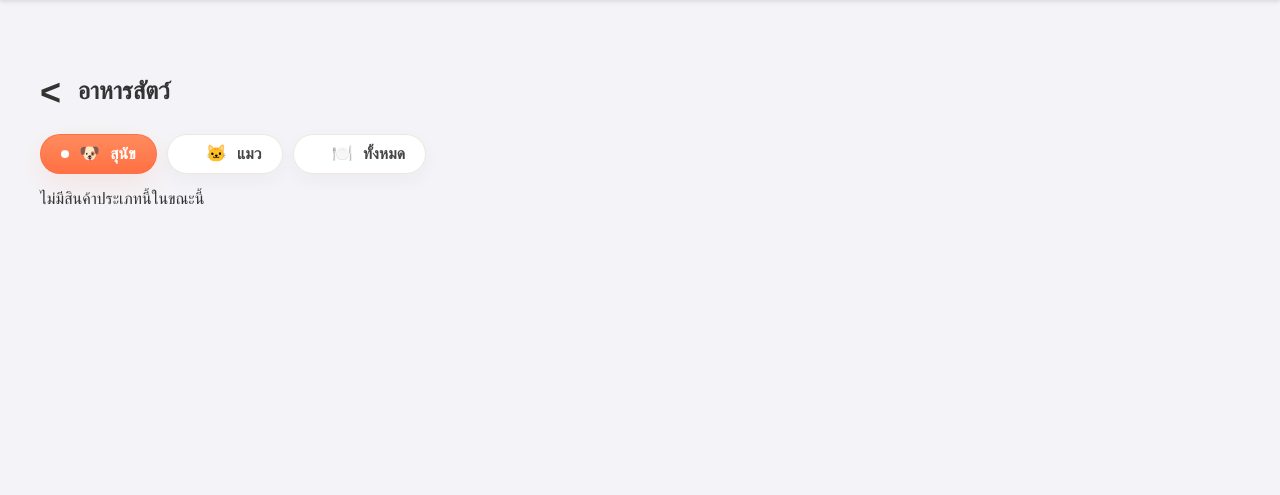
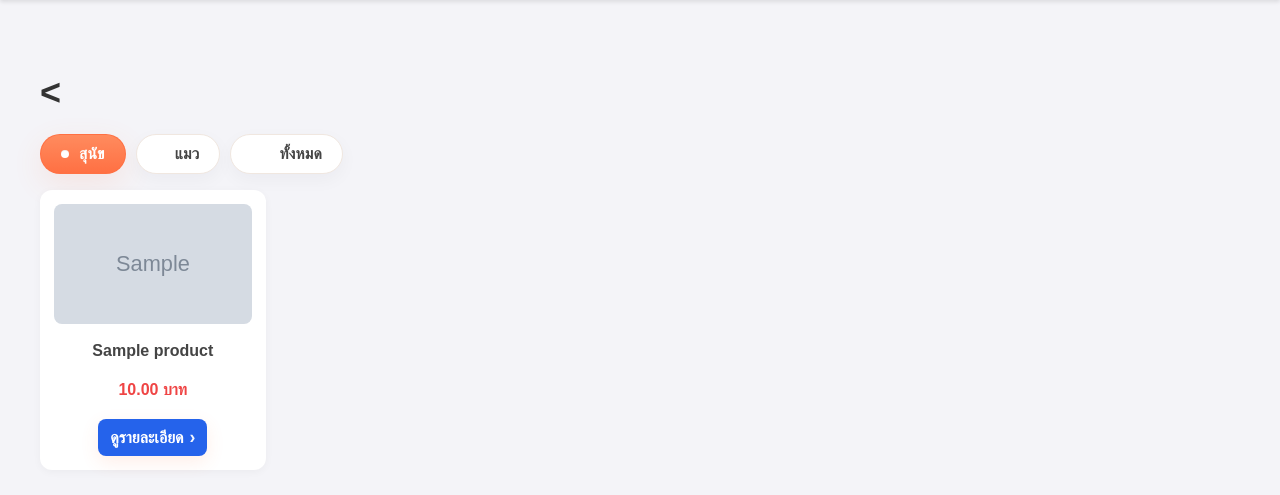
Before and after one commit to Pakaporn288/DSSI-68, a Django app: page /food-products/?type=dog in a window 1280 px wide. Shown: the part 66-561 px from the top of the page. Run offline with Django 5.2, Linux system fonts and the light colour scheme; tables that the repository leaves empty hold one stand-in row (values such as "Sample post"); grey boxes marked "Sample" are stand-in pictures.

Commit message:
เหลือเพิ่มร้านเพิ่มสินค้า

```diff
--- a/petjoy/templates/petjoy/food_products.html
+++ b/petjoy/templates/petjoy/food_products.html
@@ -6,38 +6,38 @@
 {% block content %}
 <h2 style="margin-top: 2rem;">
     <a href="#" onclick="window.history.back(); return false;" style="text-decoration:none; color:inherit; font-size:1.5em; vertical-align:middle; margin-right:10px;">&lt;</a>
-    อาหารสัตว์
 </h2>
 
 <div class="food-type-selector" style="margin-bottom:1rem;">
     <a class="type-button {% if selected_type == 'dog' %}active{% endif %}" href="?type=dog" role="button" aria-pressed="{% if selected_type == 'dog' %}true{% else %}false{% endif %}" title="อาหารสำหรับสุนัข">
-        <span class="btn-icon">🐶</span><span class="btn-label">สุนัข</span>
+        <span class="btn-label">สุนัข</span>
     </a>
     <a class="type-button {% if selected_type == 'cat' %}active{% endif %}" href="?type=cat" role="button" aria-pressed="{% if selected_type == 'cat' %}true{% else %}false{% endif %}" title="อาหารสำหรับแมว">
-        <span class="btn-icon">🐱</span><span class="btn-label">แมว</span>
+        <span class="btn-label">แมว</span>
     </a>
     <a class="type-button {% if not selected_type %}active{% endif %}" href="{% url 'petjoy:food-products' %}" role="button" aria-pressed="{% if not selected_type %}true{% else %}false{% endif %}" title="แสดงสินค้าทั้งหมด">
-        <span class="btn-icon">🍽️</span><span class="btn-label">ทั้งหมด</span>
+        <span class="btn-icon"></span><span class="btn-label">ทั้งหมด</span>
     </a>
 </div>
 
-<div class="products-grid">
-    {% for product in products %}
-        <div class="product-item">
-            <div class="product-image-placeholder">
-                {% if product.image %}
-                    <img src="{{ product.image.url }}" alt="{{ product.name }}" class="product-image">
-                {% else %}
-                    <img src="{% static 'images/food.png' %}" alt="อาหารสัตว์" class="product-image">
-                {% endif %}
-            </div>
-            <div class="product-name">{{ product.name }}</div>
-            <div class="product-price">{{ product.price }} บาท</div>
-            <a href="{% url 'petjoy:product-detail' product.pk %}" class="view-more-button">ดูรายละเอียด</a>
-        </div>
-    {% empty %}
-        <div>ไม่มีสินค้าประเภทนี้ในขณะนี้</div>
-    {% endfor %}
-</div>
+<style>
+    /* food selector pills */
+    .food-type-selector { display:flex; gap:10px; align-items:center; }
+    .type-button { display:inline-flex; align-items:center; gap:8px; padding:8px 14px; border-radius:999px; text-decoration:none; background:#f3f4f6; color:#111; font-weight:600; box-shadow: 0 1px 0 rgba(0,0,0,0.03); transition:transform .08s ease, background .12s ease; }
+    .type-button .btn-icon { font-size:1.1rem; }
+    .type-button.active { background: linear-gradient(90deg,#fb923c,#f97316); color: #fff; }
+    .type-button:focus { outline: 3px solid rgba(59,130,246,0.18); }
+    .type-button:active { transform: translateY(1px); }
+
+    .products-grid { display:grid; grid-template-columns: repeat(auto-fill,minmax(200px,1fr)); gap:18px; }
+    .product-item { background:#fff; padding:14px; border-radius:12px; box-shadow:0 2px 8px rgba(0,0,0,0.04); text-align:center; }
+    .product-image { width:100%; height:140px; object-fit:cover; border-radius:8px; }
+    .product-name { font-weight:600; margin-top:8px; }
+    .product-price { color:#ef4444; margin-top:6px; font-weight:600; }
+    .view-more-button { display:inline-block; margin-top:10px; padding:8px 12px; border-radius:8px; text-decoration:none; color:#fff; background: #2563eb; }
+    .view-more-button:hover { opacity:0.95; }
+</style>
+
+{% include 'petjoy/partials/food_products_grid.html' %}
 
 {% endblock %}
--- /dev/null
+++ b/petjoy/templates/petjoy/partials/food_products_grid.html
@@ -0,0 +1,20 @@
+{% load static %}
+{% comment %} Partial grid for AJAX updates. Expects 'products' in context. {% endcomment %}
+<div class="products-grid">
+    {% for product in products %}
+        <div class="product-item">
+            <div class="product-image-placeholder">
+                {% if product.image %}
+                    <img src="{{ product.image.url }}" alt="{{ product.name }}" class="product-image">
+                {% else %}
+                    <img src="{% static 'images/food.png' %}" alt="อาหารสัตว์" class="product-image">
+                {% endif %}
+            </div>
+            <div class="product-name">{{ product.name }}</div>
+            <div class="product-price">{{ product.price }} บาท</div>
+            <a href="{% url 'petjoy:product-detail' product.pk %}" class="view-more-button">ดูรายละเอียด</a>
+        </div>
+    {% empty %}
+        <div>ไม่มีสินค้าประเภทนี้ในขณะนี้</div>
+    {% endfor %}
+</div>
--- a/petjoy/templates/petjoy/products/product_form.html
+++ b/petjoy/templates/petjoy/products/product_form.html
@@ -61,11 +61,7 @@
             <!-- food-specific type selector (shown only when category is food) -->
             <div class="form-group" id="food-type-group" style="display:none;">
                 <label for="id_food_type">ประเภทสัตว์</label>
-                <select name="food_type" id="id_food_type">
-                    <option value="">-- เลือกประเภท --</option>
-                    <option value="dog">สุนัข</option>
-                    <option value="cat">แมว</option>
-                </select>
+                {{ form.food_type }}
             </div>
             <div class="form-group">
                 <label for="id_image">รูปภาพสินค้า</label>
--- a/petjoy/views.py
+++ b/petjoy/views.py
@@ -468,35 +468,44 @@ def dog_products_view(request):
 
 
 def food_products_view(request):
-    """Show food products. Accept optional ?type=dog|cat to filter by animal type.
-    The Category model should contain categories for 'food-dog' and 'food-cat' or
-    use a Category.name like 'food' with a sub-type stored in Product.features or
-    another field. We'll look up Category by convention: try 'food' + '-' + type
-    or fallback to category named 'food'.
-    """
-    typ = request.GET.get('type', '').strip().lower()
+    typ_raw = request.GET.get('type', '').strip()
+    typ = typ_raw.lower()
     products = Product.objects.none()
 
-    # Try direct category matches first
+
+    map_th = {'สุนัข': 'dog', 'หมา': 'dog', 'สุนัข': 'dog', 'แมว': 'cat'}
+    if typ in map_th:
+        typ = map_th[typ]
+
+    # Primary: if a subtype is requested, prefer filtering by Product.food_type
     if typ in ('dog', 'cat'):
-        # look for category names like 'food-dog' or 'food-cat'
-        cat = Category.objects.filter(Q(name__iexact=f'food-{typ}') | Q(display_name__icontains=typ)).first()
-        if cat:
-            products = Product.objects.filter(category=cat)
-        else:
-            # fallback: category named 'food' and filter by features or name containing typ
-            food_cat = Category.objects.filter(name__iexact='food').first()
-            if food_cat:
-                products = Product.objects.filter(category=food_cat).filter(
-                    Q(name__icontains=typ) | Q(features__icontains=typ) | Q(description__icontains=typ)
-                )
+        products = Product.objects.filter(food_type=typ)
+
+        # If none found, try category names like 'food-dog' or fallback to 'food' category
+        if not products.exists():
+            cat = Category.objects.filter(Q(name__iexact=f'food-{typ}') | Q(display_name__icontains=typ)).first()
+            if cat:
+                products = Product.objects.filter(category=cat)
+            else:
+                food_cat = Category.objects.filter(Q(name__iexact='food') | Q(display_name__icontains='อาหาร')).first()
+                if food_cat:
+                    products = Product.objects.filter(category=food_cat).filter(
+                        Q(name__icontains=typ) | Q(features__icontains=typ) | Q(description__icontains=typ)
+                    )
     else:
-        # No type specified: try category named 'food'
-        food_cat = Category.objects.filter(name__iexact='food').first()
+        # No subtype: return products in 'food' category (try english name or thai display)
+        food_cat = Category.objects.filter(Q(name__iexact='food') | Q(display_name__icontains='อาหาร')).first()
         if food_cat:
             products = Product.objects.filter(category=food_cat)
 
-    return render(request, 'petjoy/food_products.html', {'products': products, 'selected_type': typ})
+    # If partial requested (AJAX), return only the grid fragment
+    if request.GET.get('partial') == '1' or request.headers.get('X-Requested-With') == 'XMLHttpRequest':
+        from django.template.loader import render_to_string
+        html = render_to_string('petjoy/partials/food_products_grid.html', {'products': products})
+        from django.http import HttpResponse
+        return HttpResponse(html)
+
+    return render(request, 'petjoy/food_products.html', {'products': products, 'selected_type': typ_raw})
 
 
 
```
Also changed, not shown: petjoy/forms.py (+11 -0 lines), petjoy/templates/petjoy/products/product_detail.html (+9 -4 lines).
